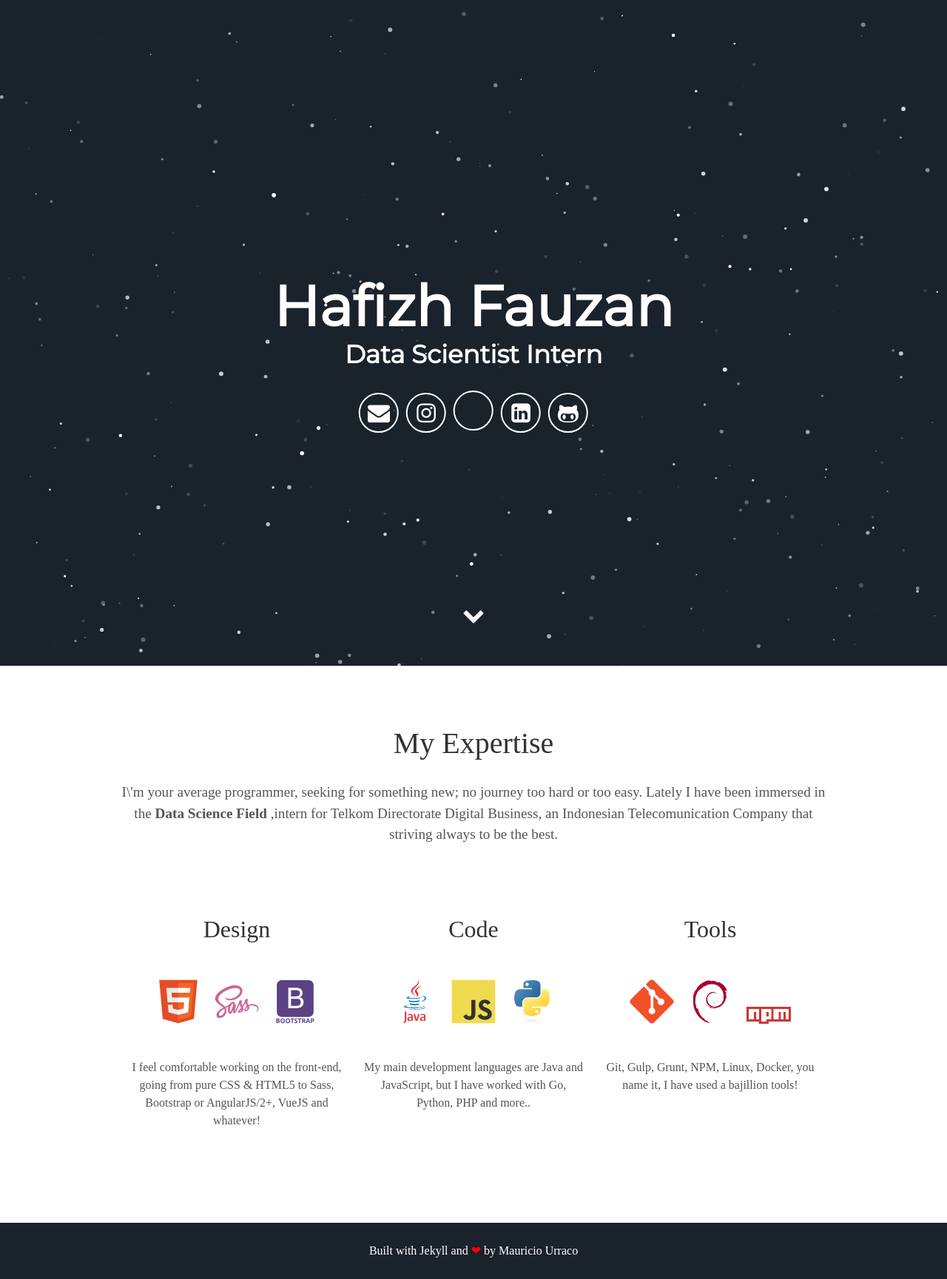
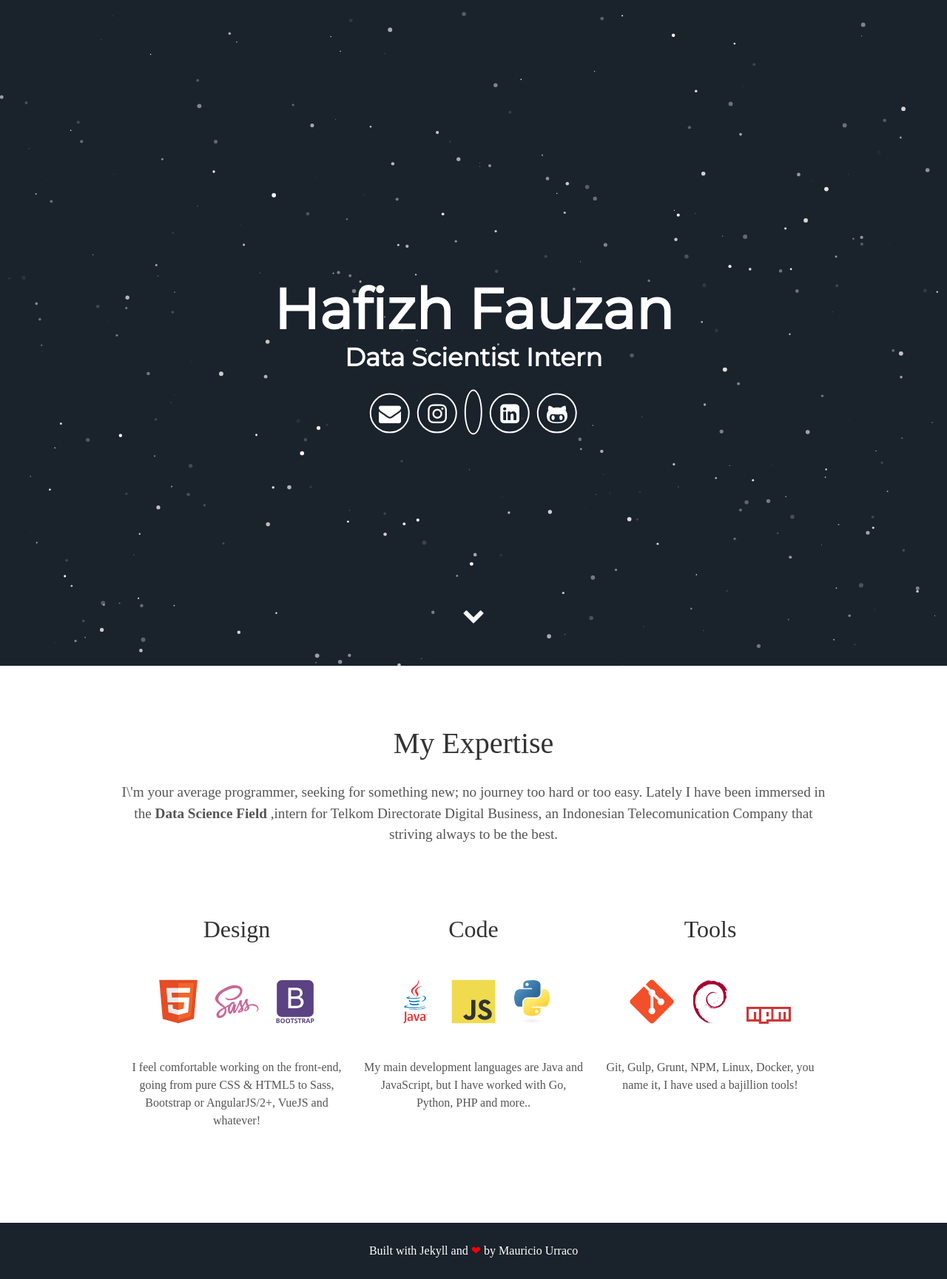
Before and after one commit to Fizdan/Fizdan.github.io, a Jekyll site: the page built from index.html, in a window 1280 px wide. Shown: the whole page at 74% size. Built offline with Jekyll 4.4.1, drawn with Linux system fonts in a browser that asks for light colours; some web fonts are replaced.

Commit message:
another fix

```diff
--- a/_includes/header.html
+++ b/_includes/header.html
@@ -7,7 +7,7 @@
       <div class="header-icons">
         <a aria-label="Send email" href="mailto:mauriurraco@gmail.com"><i class="icon fa fa-envelope"></i></a>
         <a aria-label="My Instagram" target="_blank" href="https://www.instagram.com/hafizh_fzn"><i class="icon fa fa-instagram" aria-hidden="true"></i></a>
-        <a aria-label="My Line" target="_blank" href="ttps://line.me/ti/p/_8Hvxsauq8"><i class="icon fa fa-line" aria-hidden="true"></i></a>
+        <a aria-label="My Line" target="_blank" href="https://line.me/ti/p/_8Hvxsauq8"><i class="icon fab fa-line" aria-hidden="true"></i></a>
         <a aria-label="My LinkedIn" target="_blank" href="https://www.linkedin.com/in/hafizh-fauzan/"><i class="icon fa fa-linkedin-square" aria-hidden="true"></i></a>
         <a aria-label="My Github" target="_blank" href="https://github.com/Fizdan"><i class="icon fa fa-github-alt" aria-hidden="true"></i></a>
       </div>
```
